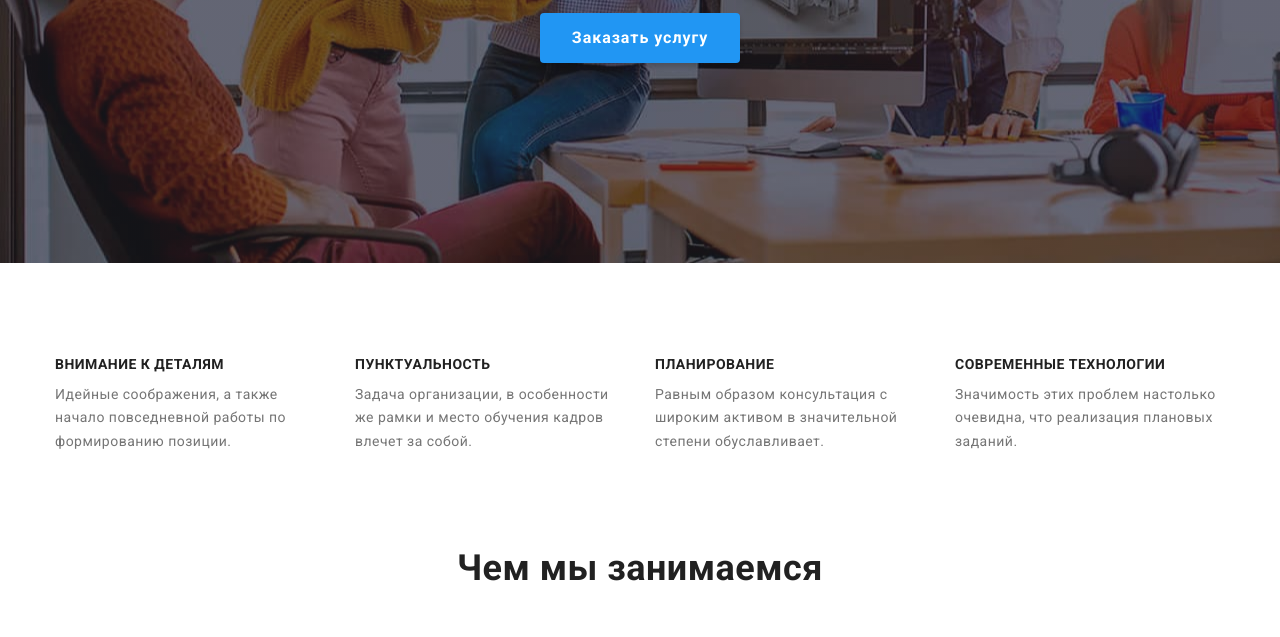
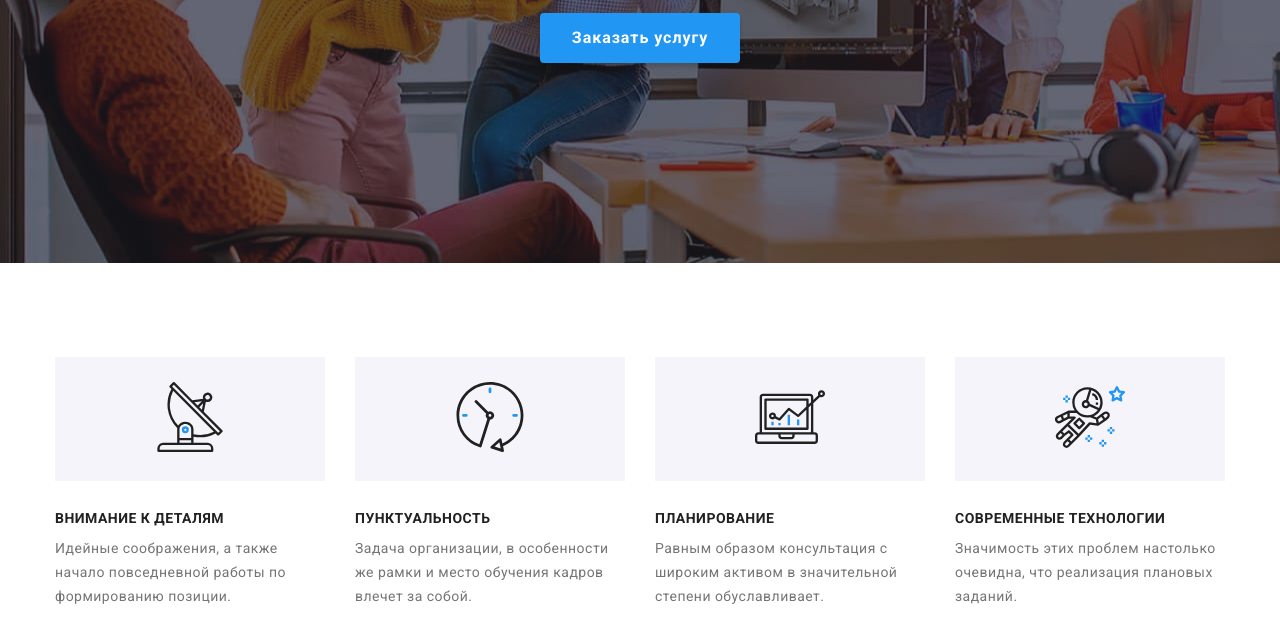
Before and after one commit to karimorozova/goit-markup-hw-04, a plain HTML site: page index.html in a window 1280 px wide. Shown: the part 418-1055 px from the top of the page. Drawn offline with nearby package versions, Linux system fonts and the light colour scheme.

Commit message:
Add icons in Features section

```diff
--- a/css/styles.css
+++ b/css/styles.css
@@ -233,6 +233,14 @@ border-radius: 4px;
 .features-item:not(:last-child) {
     margin-right: 30px;
 }
+.features-thumb {
+    text-align: center;
+    margin-bottom: 30px;
+    padding: 25px 100px;
+    background-color: var(--secondary-bgcolor);
+}
+
+
 .features-item-title {
     margin-bottom: 10px;
     font-weight: 700;
--- a/index.html
+++ b/index.html
@@ -62,24 +62,45 @@
             <h2 lang="en" class="section-title visually-hidden">Features</h2>
             <ul class="list features-list">
                 <li class="item features-item">
+                    <div class="features-thumb">
+                        <svg class="icon features-icon" width="70" height="70">
+                            <use href="./images/icons.svg#icon-antenna"></use>
+                        </svg>
+                    </div>
+
                     <h3 class="title features-item-title">Внимание к деталям</h3>
                     <p class="text features-text">Идейные соображения, а также начало повседневной работы по формированию позиции.
 
                     </p>
                 </li>
                 <li class="item features-item">
+                    <div class="features-thumb">
+                        <svg class="icon features-icon" width="70" height="70">
+                            <use href="./images/icons.svg#icon-clock"></use>
+                        </svg>
+                    </div>
                   <h3 class="title features-item-title">Пунктуальность</h3>
                   <p class="text features-text">Задача организации, в особенности же рамки и место обучения кадров влечет за собой.
 
                   </p>
                 </li>
                 <li class="item features-item">
+                    <div class="features-thumb">
+                        <svg class="icon features-icon" width="70" height="70">
+                            <use href="./images/icons.svg#icon-diagram"></use>
+                        </svg>
+                    </div>
                   <h3 class="title features-item-title">Планирование</h3>
                   <p class="text features-text">Равным образом консультация с широким активом в значительной степени обуславливает.
 
                   </p>
                 </li>
                 <li class="item features-item">
+                    <div class="features-thumb">
+                        <svg class="icon features-icon" width="70" height="70">
+                            <use href="./images/icons.svg#icon-astronaut"></use>
+                        </svg>
+                    </div>
                   <h3 class="title features-item-title">Современные технологии</h3>
                   <p class="text features-text">Значимость этих проблем настолько очевидна, что реализация плановых заданий.
 
```
